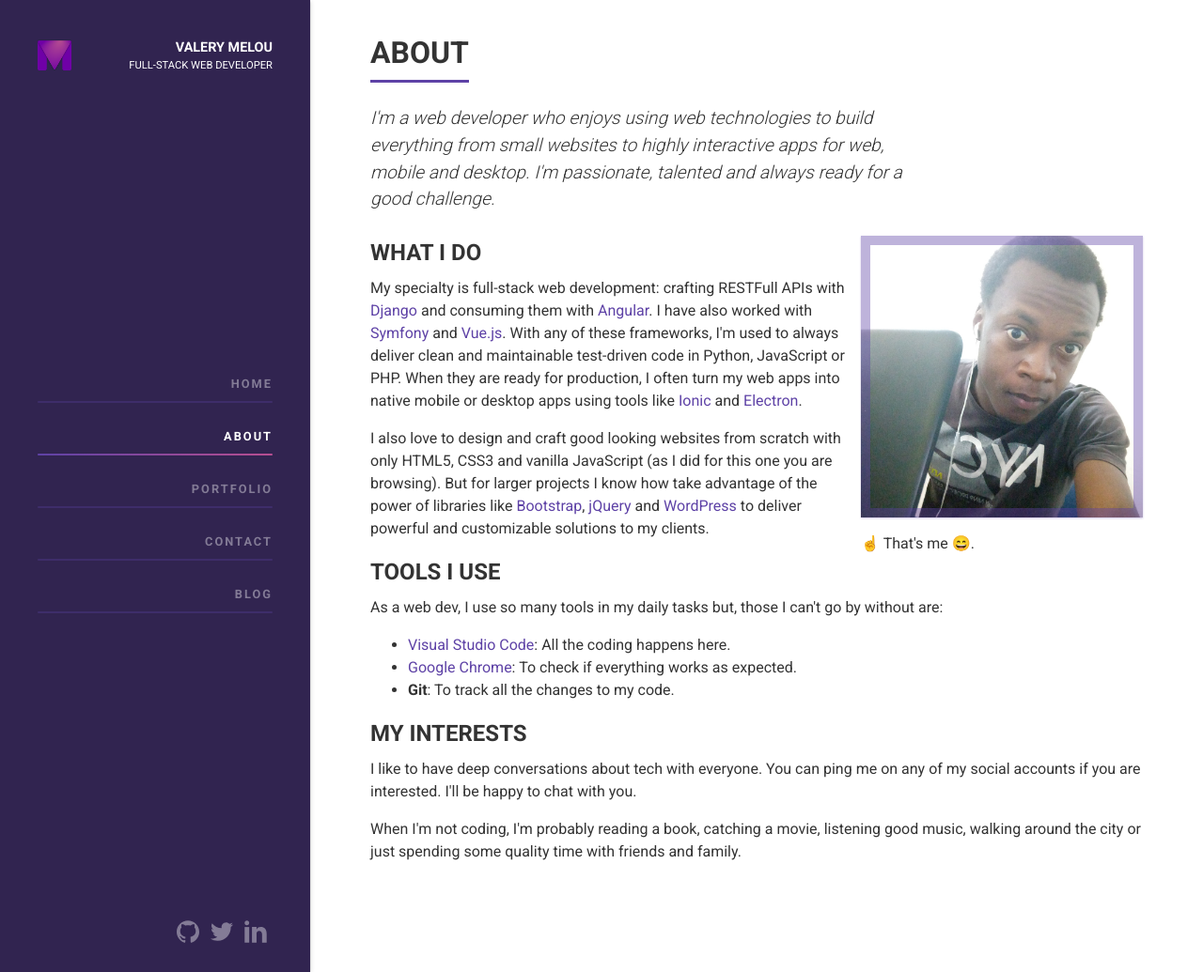
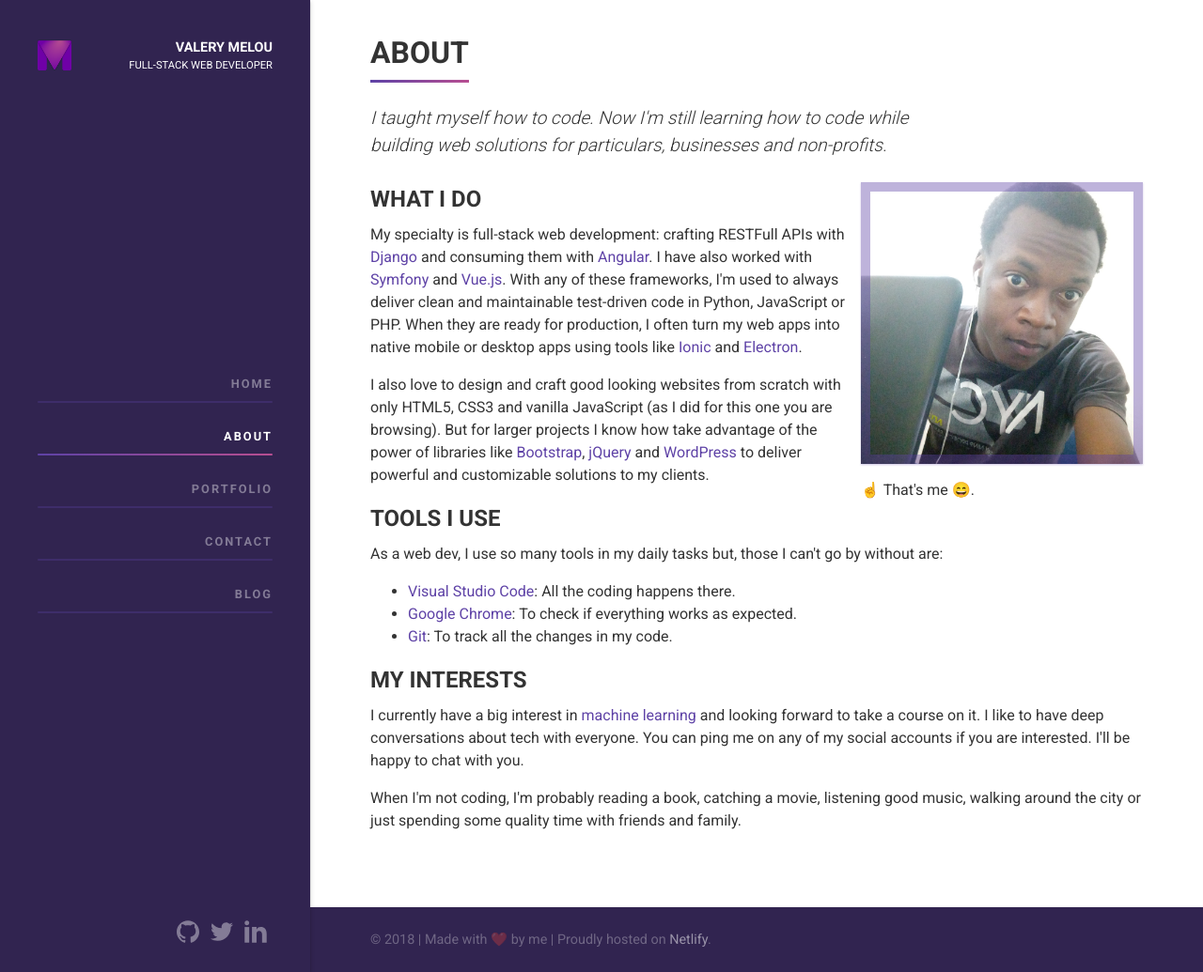
Before and after one commit to valerymelou/valerymelou.com, a Jekyll site: the page built from about.html, in a window 1280 px wide and 1035 px high. Shown: the whole window at 94% size. Built offline with Jekyll 4.4.1, drawn with Linux system fonts in a browser that asks for light colours; emoji names are drawn with the system emoji font.

Commit message:
Small changes on the about section

```diff
--- a/_layouts/home.html
+++ b/_layouts/home.html
@@ -51,6 +51,12 @@
 
     <main class="site-Main">
       {{ content }}
+
+      <div class="st-Footer">
+        <div class="st-Container">
+          <p class="st-Footer_Copyright">&copy; 2018 | Made with <span aria-label="Love">:heart:</span> by me | Proudly hosted on <a href="https://netlify.com" class="st-Footer_Link" target="_blank">Netlify</a>.</p>
+        </div>
+      </div>
     </main>
 
     {% include scripts.html %}
--- a/about.html
+++ b/about.html
@@ -6,7 +6,7 @@ name: about
 <section class="st-Section">
   <div class="st-Container">
     <h2 class="st-Section_Title">About</h2>
-    <div class="st-Section_Intro">I'm a web developer who enjoys using web technologies to build everything from small websites to highly interactive apps for web, mobile and desktop. I'm passionate, talented and always ready for a good challenge.</div>
+    <div class="st-Section_Intro">I taught myself how to code. Now I'm still learning how to code while building web solutions for particulars, businesses and non-profits.</div>
     <div class="st-Section_Content">
       <div class="vm-Figure_Wrapper">
         <figure class="vm-Figure">
@@ -17,8 +17,8 @@ name: about
 
       <div>
         <h3 class="st-Section_Subtitle">What I do</h3>
-        <p>My specialty is full-stack web development: crafting RESTFull APIs with <a href="http://djangoproject.com" target="_blank">Django</a> and consuming them with <a href="https://angular.io" target="_blank">Angular</a>. I have also worked with <a href="https://symfony.com">Symfony</a> and <a href="https://vuejs.org" target="_blank">Vue.js</a>. With any of these frameworks, I'm used to always deliver clean and maintainable test-driven code in Python, JavaScript or PHP. When they are ready for production, I often turn my web apps into native mobile or desktop apps using tools like <a href="https://inoicframework.com" target="_blank">Ionic</a> and <a href="https://electronjs.org">Electron</a>.</p>
-        <p>I also love to design and craft good looking websites from scratch with only HTML5, CSS3 and vanilla JavaScript (as I did for this one you are browsing). But for larger projects I know how take advantage of the power of libraries like <a href="https://getbootstrap.com" target="_blank">Bootstrap</a>, <a href="https://jquery.com/" target="_blank">jQuery</a> and <a href="https://www.wordpress.com" target="_blank">WordPress</a> to deliver powerful and customizable solutions to my clients.</p>
+        <p>My specialty is full-stack web development: crafting RESTFull APIs with <span class="typo-Text-primary">Django</span> and consuming them with <span class="typo-Text-primary">Angular</span>. I have also worked with <span class="typo-Text-primary">Symfony</span> and <span class="typo-Text-primary">Vue.js</span>. With any of these frameworks, I'm used to always deliver clean and maintainable test-driven code in Python, JavaScript or PHP. When they are ready for production, I often turn my web apps into native mobile or desktop apps using tools like <span class="typo-Text-primary">Ionic</span> and <span class="typo-Text-primary">Electron</span>.</p>
+        <p>I also love to design and craft good looking websites from scratch with only HTML5, CSS3 and vanilla JavaScript (as I did for this one you are browsing). But for larger projects I know how take advantage of the power of libraries like <span class="typo-Text-primary">Bootstrap</span>, <span class="typo-Text-primary">jQuery</span> and <span class="typo-Text-primary">WordPress</span> to deliver powerful and customizable solutions to my clients.</p>
       </div>
 
       <div>
@@ -26,18 +26,20 @@ name: about
         <p>As a web dev, I use so many tools in my daily tasks but, those I can't go by without are:</p>
         <ul>
           <li>
-            <a href="https://code.visualstudio.com/" target="_blank">Visual Studio Code</a>: All the coding happens here.
+            <span class="typo-Text-primary">Visual Studio Code</span>: All the coding happens there.
           </li>
           <li>
-            <a href="https://www.google.com/chrome/" target="_blank">Google Chrome</a>: To check if everything works as expected.
+            <span class="typo-Text-primary">Google Chrome</span>: To check if everything works as expected.
           </li>
-          <li><strong>Git</strong>: To track all the changes to my code.</li>
+          <li>
+            <span class="typo-Text-primary">Git</span>: To track all the changes in my code.
+          </li>
         </ul>
       </div>
 
       <div>
         <h3 class="st-Section_Subtitle">My interests</h3>
-        <p>I like to have deep conversations about tech with everyone. You can ping me on any of my social accounts if you are interested. I'll be happy to chat with you.</p>
+        <p>I currently have a big interest in <span class="typo-Text-primary">machine learning</span> and looking forward to take a course on it. I like to have deep conversations about tech with everyone. You can ping me on any of my social accounts if you are interested. I'll be happy to chat with you.</p>
         <p>When I'm not coding, I'm probably reading a book, catching a movie, listening good music, walking around the city or just spending some quality time with friends and family.</p>
       </div>
     </div>
--- /dev/null
+++ b/assets/scss/_typography.scss
@@ -0,0 +1,3 @@
+.typo-Text-primary {
+  color: $primary-color;
+}
--- a/assets/scss/_variables.scss
+++ b/assets/scss/_variables.scss
@@ -4,7 +4,7 @@
 $primary-color: #5e42a6;
 $accent-color: #b74e91;
 $dark-color: #312450;
-$link-color: $primary-color;
+$link-color: $accent-color;
 
 
 // Fonts
--- a/assets/scss/base.scss
+++ b/assets/scss/base.scss
@@ -1,6 +1,7 @@
 @import "variables";
 @import "reboot";
 @import "site";
+@import "typography";
 @import "structure";
 @import "form";
 @import "button";
```
Also changed, not shown: assets/scss/_structure.scss (+23 -2 lines), static/css/base.css.
